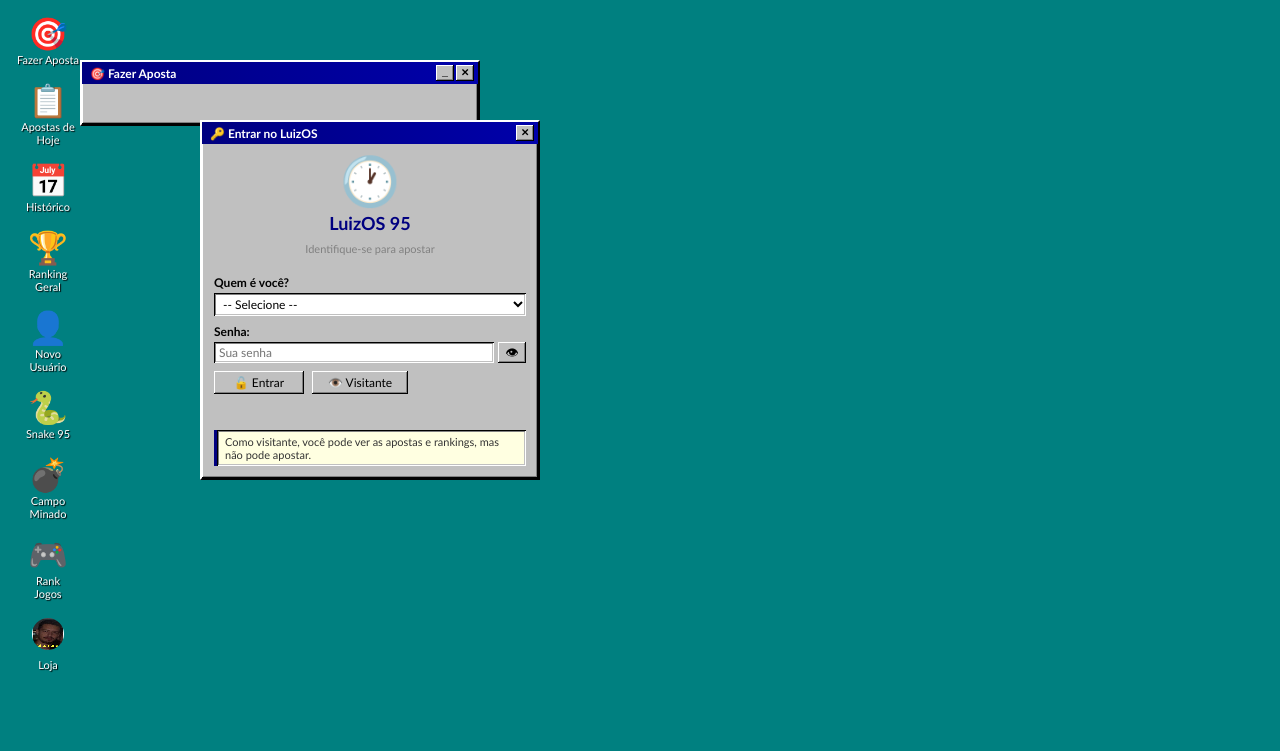
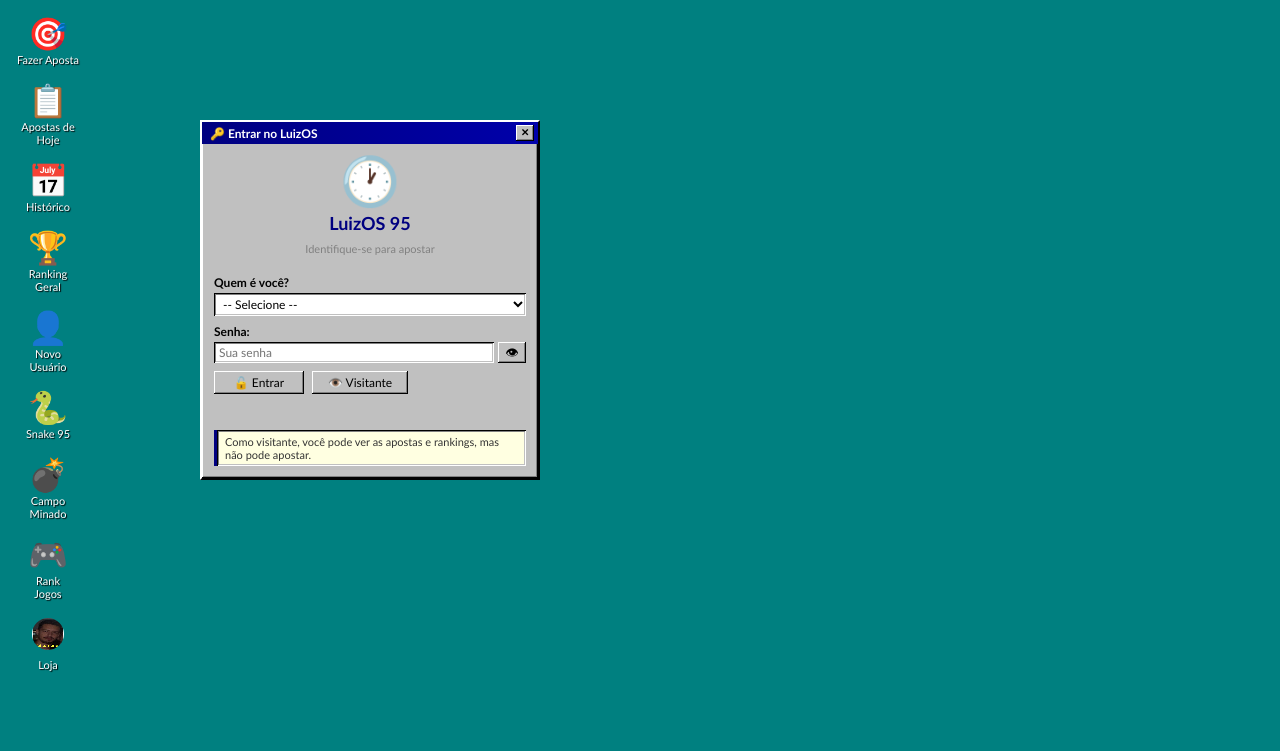
Before and after one commit to ronaldozica/luiz-arrival, a website: page public/index.html in a window 1280 px wide. Shown: the top 751 px of the page. Drawn offline with Linux system fonts and the light colour scheme; no server answers.

Commit message:
fix: don't open bet tab automatically

```diff
--- a/public/index.html
+++ b/public/index.html
@@ -146,7 +146,7 @@
   </div>
 
   <!-- ══ WINDOW: FAZER APOSTA ══ -->
-  <div class="win95-window" id="win-guess" style="left:80px;top:60px;width:400px">
+  <div class="win95-window" id="win-guess" style="left:80px;top:60px;width:400px;display:none">
     <div class="win95-titlebar" onmousedown="startDrag(event,'win-guess')">
       <span class="win95-title">🎯 Fazer Aposta</span>
       <div class="win95-controls">
```
